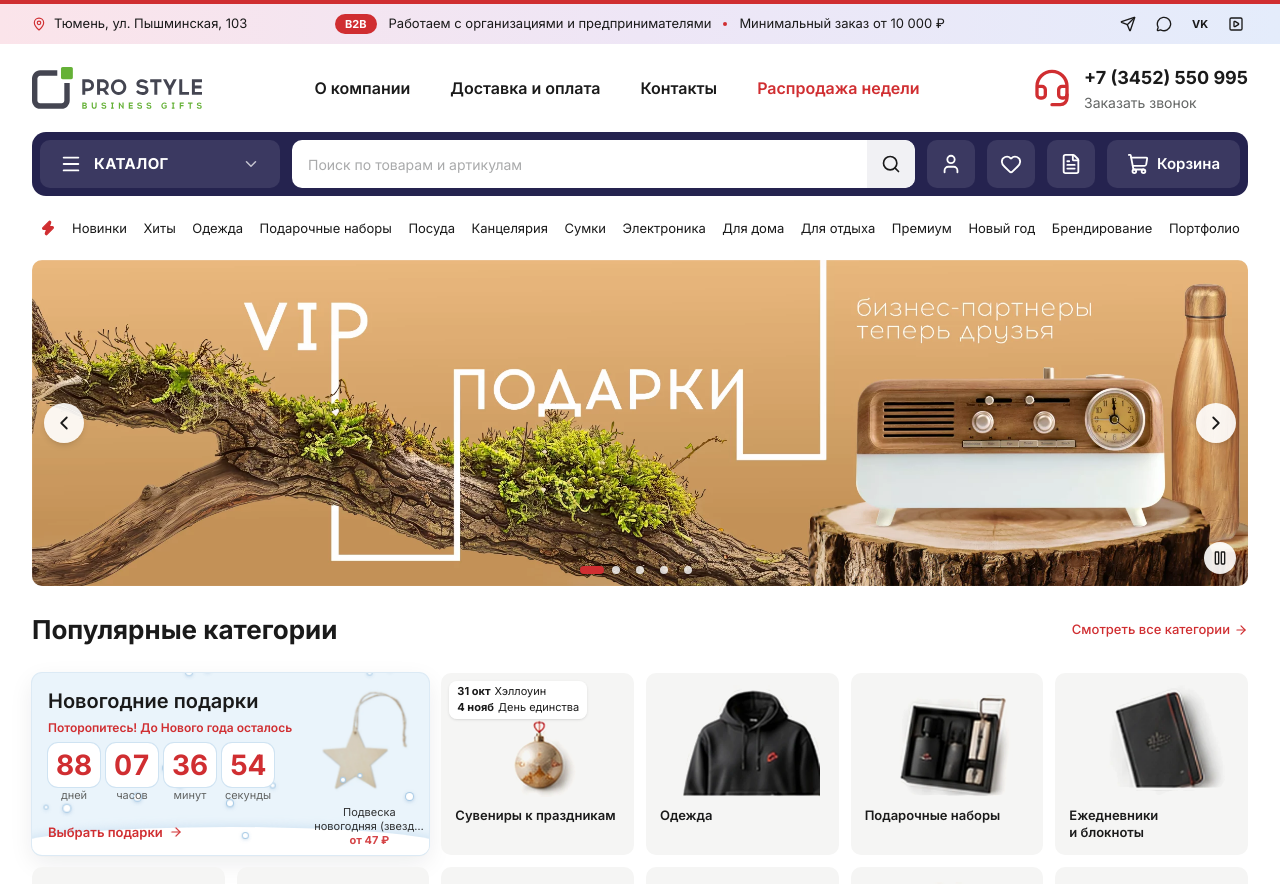
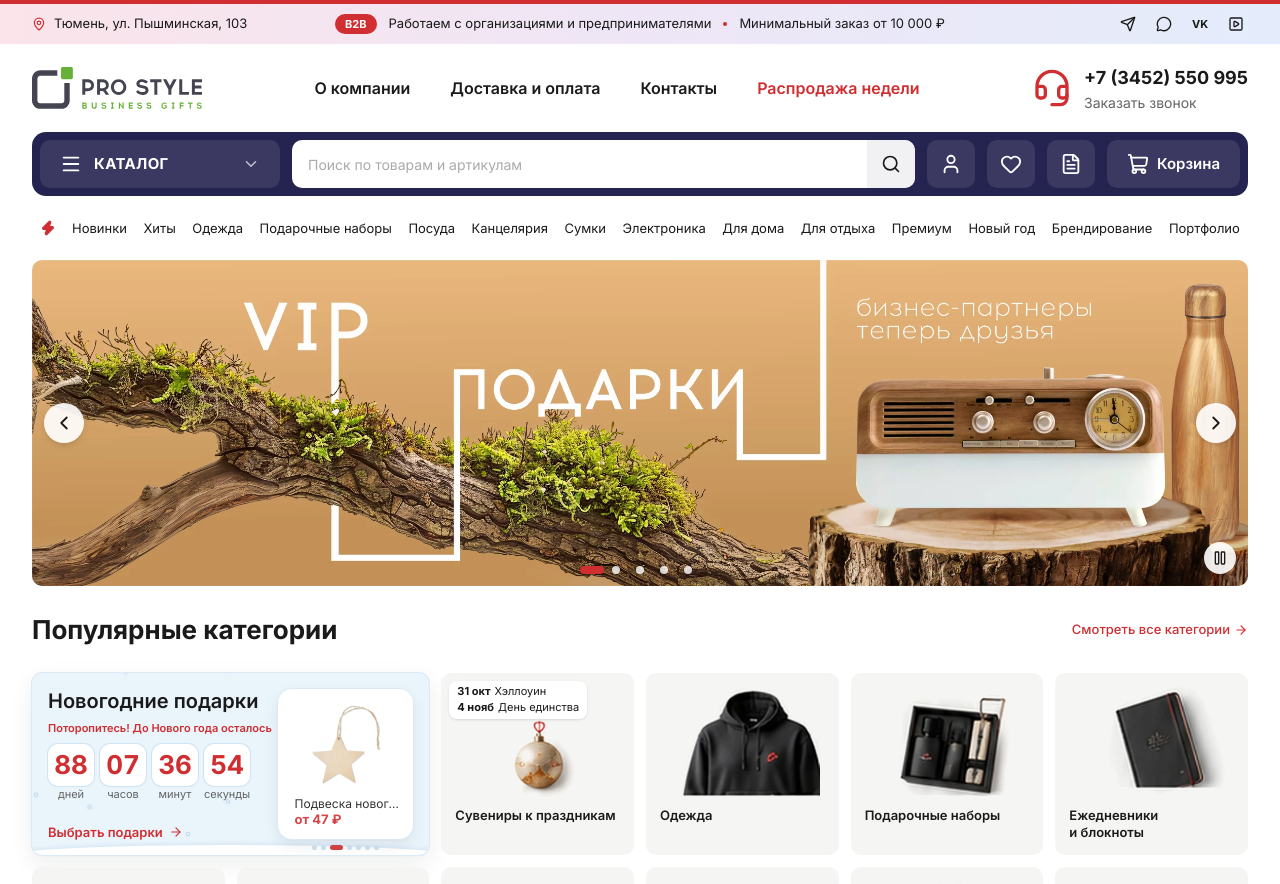
Before and after one commit to lemnity/prost, a Next.js app: page / in a window 1280 px wide. Shown: the top 884 px of the page. Built offline with nearby package versions, Linux system fonts and the light colour scheme.

Commit message:
feat(home): redesign NY tile with product card slider and progress dots

```diff
--- a/src/app/globals.css
+++ b/src/app/globals.css
@@ -144,9 +144,9 @@
 
 @keyframes snowfall {
   0% { transform: translate3d(0, -12px, 0); opacity: 0; }
-  10% { opacity: 1; }
+  10% { opacity: 0.8; }
   50% { transform: translate3d(var(--drift, 8px), 90px, 0); }
-  90% { opacity: 1; }
+  90% { opacity: 0.8; }
   100% { transform: translate3d(calc(var(--drift, 8px) * -0.6), 210px, 0); opacity: 0; }
 }
 /* ВАЖНО: проценты рассчитаны на ровно 7 слайдов (3 с каждый). Цикл на 7 слайдов по 3 с (21 с); сдвиг -0.5с: первый слайд виден сразу. */
@@ -154,6 +154,11 @@
   0% { opacity: 0; transform: translateX(30%); }
   2.4%, 11.9% { opacity: 1; transform: translateX(0); }
   14.3%, 100% { opacity: 0; transform: translateX(-30%); }
+}
+@keyframes ny-dot {
+  0% { width: 5px; background-color: #C9DCEB; }
+  2.4%, 11.9% { width: 14px; background-color: var(--color-brand); }
+  14.3%, 100% { width: 5px; background-color: #C9DCEB; }
 }
 @keyframes sec-tick {
   0% { transform: scale(1.06); }
@@ -166,6 +171,7 @@
 @media (prefers-reduced-motion: no-preference) {
   .ny-flake { animation: snowfall var(--dur, 9s) linear var(--delay, 0s) infinite; }
   .ny-slide { animation: ny-slide 21s linear calc(var(--i) * 3s - 0.5s) infinite backwards; }
+  .ny-dot { animation: ny-dot 21s linear calc(var(--i) * 3s - 0.5s) infinite backwards; }
   .ny-tick { animation: sec-tick 0.35s ease-out; }
   .ny-arrow { animation: arrow-pulse 1.6s ease-in-out infinite; }
 }
--- a/src/components/home/new-year-countdown.tsx
+++ b/src/components/home/new-year-countdown.tsx
@@ -53,7 +53,7 @@ export function NewYearCountdown({ initial }: { initial: Countdown }) {
   return (
     <div role="group" aria-label={label}>
       <div aria-hidden="true">
-        <div className="text-[10px] font-semibold leading-tight min-[400px]:whitespace-nowrap min-[400px]:text-[11px] md:text-[12px] text-brand">
+        <div className="text-[10px] font-semibold leading-tight min-[400px]:whitespace-nowrap min-[400px]:text-[11px] md:text-[12px] xl:text-[11px] text-brand">
           Поторопитесь! До Нового года осталось
         </div>
         <div className="mt-1.5 flex flex-nowrap gap-1 sm:gap-1.5 xl:mt-2">
@@ -61,7 +61,7 @@ export function NewYearCountdown({ initial }: { initial: Countdown }) {
             <div key={i} className="flex flex-col items-center gap-0.5">
               <div
                 key={x.tick ? x.n : undefined}
-                className={`min-w-[40px] rounded-[10px] bg-white px-1 py-1.5 text-center text-[18px] sm:min-w-[52px] sm:text-[22px] font-bold leading-none tabular-nums text-brand ring-1 ring-[#CFE3F2] xl:py-2 xl:text-[28px] ${x.tick ? "ny-tick" : ""}`}
+                className={`min-w-[36px] min-[360px]:min-w-[40px] rounded-[10px] bg-white px-1 py-1.5 text-center text-[16px] min-[360px]:text-[18px] sm:min-w-[52px] sm:text-[22px] xl:min-w-[46px] font-bold leading-none tabular-nums text-brand ring-1 ring-[#CFE3F2] xl:py-2 xl:text-[26px] ${x.tick ? "ny-tick" : ""}`}
               >
                 {x.n}
               </div>
--- a/src/components/home/popular-categories.tsx
+++ b/src/components/home/popular-categories.tsx
@@ -18,9 +18,9 @@ const buildNow = new Date();
 const initialCountdown = getNewYearCountdown(buildNow);
 const initialHolidays = getUpcomingHolidays(buildNow, 2);
 
-const FLAKES = Array.from({ length: 20 }, (_, i) => ({
-  left: (i * 37 + 11) % 97,
-  size: 3 + ((i * 3) % 5),
+const FLAKES = Array.from({ length: 10 }, (_, i) => ({
+  left: (i * 37 + 11) % 61,
+  size: 2 + ((i * 3) % 3),
   dur: 6 + ((i * 7) % 9),
   delay: -((i * 3) % 11),
   drift: ((i % 2 ? 1 : -1) * (6 + ((i * 4) % 12))),
@@ -46,53 +46,6 @@ function WideTile({
     >
       <div
         aria-hidden="true"
-        className="pointer-events-none absolute -bottom-3 -left-[5%] h-10 w-[110%] rounded-[50%] bg-white"
-        style={{ boxShadow: "0 -2px 8px rgba(191,217,238,.6)" }}
-      />
-      <div
-        aria-hidden="true"
-        className="pointer-events-none absolute -bottom-5 left-[30%] h-9 w-[80%] rounded-[50%] bg-white"
-      />
-      {/* Анимация (opacity/transform) вешается на сам <img>, а не на обёртку:
-          обёртка создала бы stacking context и заблокировала mix-blend-multiply. */}
-      <ul
-        aria-hidden="true"
-        className="absolute inset-y-0 right-0 m-0 w-[28%] list-none overflow-hidden p-0 sm:w-[32%]"
-      >
-        {picks.map((p, i) => {
-          const anim = `ny-slide ${i === 0 ? "opacity-100" : "opacity-0"}`;
-          const vars = { "--i": i } as React.CSSProperties;
-          return (
-            <li
-              key={p.id}
-              className="absolute inset-0 flex flex-col items-center px-2 pb-2 pt-2"
-            >
-              <div className="relative min-h-0 w-full flex-1">
-                <Image
-                  src={asset(p.image)}
-                  alt=""
-                  fill
-                  sizes="(min-width:1280px) 130px, (min-width:640px) 15vw, 28vw"
-                  loading={i === 0 ? "eager" : "lazy"}
-                  style={vars}
-                  className={`${anim} object-contain mix-blend-multiply`}
-                />
-              </div>
-              <div
-                style={vars}
-                className={`${anim} mt-1 w-full text-center text-[11px] leading-tight`}
-              >
-                <span className="line-clamp-2 text-ink">{p.title}</span>
-                <span className="block font-bold text-brand">
-                  от {formatPriceValue(p.priceFrom)}
-                </span>
-              </div>
-            </li>
-          );
-        })}
-      </ul>
-      <div
-        aria-hidden="true"
         className="pointer-events-none absolute inset-0 z-0 overflow-hidden"
       >
         {FLAKES.map((f, i) => (
@@ -113,12 +66,62 @@ function WideTile({
           />
         ))}
       </div>
-      <div className="relative z-10 flex h-full w-[72%] min-w-0 sm:w-[68%] flex-col justify-between p-3 xl:p-4">
+      <div
+        aria-hidden="true"
+        className="pointer-events-none absolute -bottom-[10px] -left-[5%] h-5 w-[110%] rounded-[50%] bg-white"
+        style={{ boxShadow: "0 -1px 4px rgba(191,217,238,.6)" }}
+      />
+      <ul
+        aria-hidden="true"
+        className="absolute bottom-3 right-3 top-3 z-10 m-0 w-[34%] list-none overflow-hidden rounded-[14px] bg-white p-0 ring-1 ring-[#DCEAF5] shadow-[0_1px_2px_rgba(16,24,40,.05),0_6px_16px_rgba(16,24,40,.08)] xl:bottom-4 xl:right-4 xl:top-4"
+      >
+        {picks.map((p, i) => (
+          <li
+            key={p.id}
+            style={{ "--i": i } as React.CSSProperties}
+            className={`ny-slide absolute inset-0 flex flex-col p-2 sm:p-3 ${
+              i === 0 ? "opacity-100" : "opacity-0"
+            }`}
+          >
+            <div className="relative min-h-0 w-full flex-1">
+              <Image
+                src={asset(p.image)}
+                alt=""
+                fill
+                sizes="(min-width:1280px) 120px, (min-width:640px) 15vw, 30vw"
+                loading={i === 0 ? "eager" : "lazy"}
+                className="object-contain"
+              />
+            </div>
+            <span className="mt-1.5 block truncate text-[12px] leading-tight text-ink">
+              {p.title}
+            </span>
+            <span className="block text-[13px] font-bold leading-tight text-brand">
+              от {formatPriceValue(p.priceFrom)}
+            </span>
+          </li>
+        ))}
+      </ul>
+      <div
+        aria-hidden="true"
+        className="absolute bottom-[3px] right-3 z-10 flex w-[34%] items-center justify-center gap-1 xl:bottom-[5px] xl:right-4"
+      >
+        {picks.map((p, i) => (
+          <span
+            key={p.id}
+            style={{ "--i": i } as React.CSSProperties}
+            className={`ny-dot h-[5px] rounded-full ${
+              i === 0 ? "w-[14px] bg-brand" : "w-[5px] bg-[#C9DCEB]"
+            }`}
+          />
+        ))}
+      </div>
+      <div className="relative z-10 flex h-full w-[62%] min-w-0 flex-col justify-between p-3 xl:p-4">
         <div>
           <span className="block whitespace-nowrap text-base font-semibold leading-tight xl:text-xl">
             {cat.title}
           </span>
-          <div className="mt-1 xl:mt-1.5">
+          <div className="mt-1.5 xl:mt-2">
             <NewYearCountdown initial={initialCountdown} />
           </div>
         </div>
```
